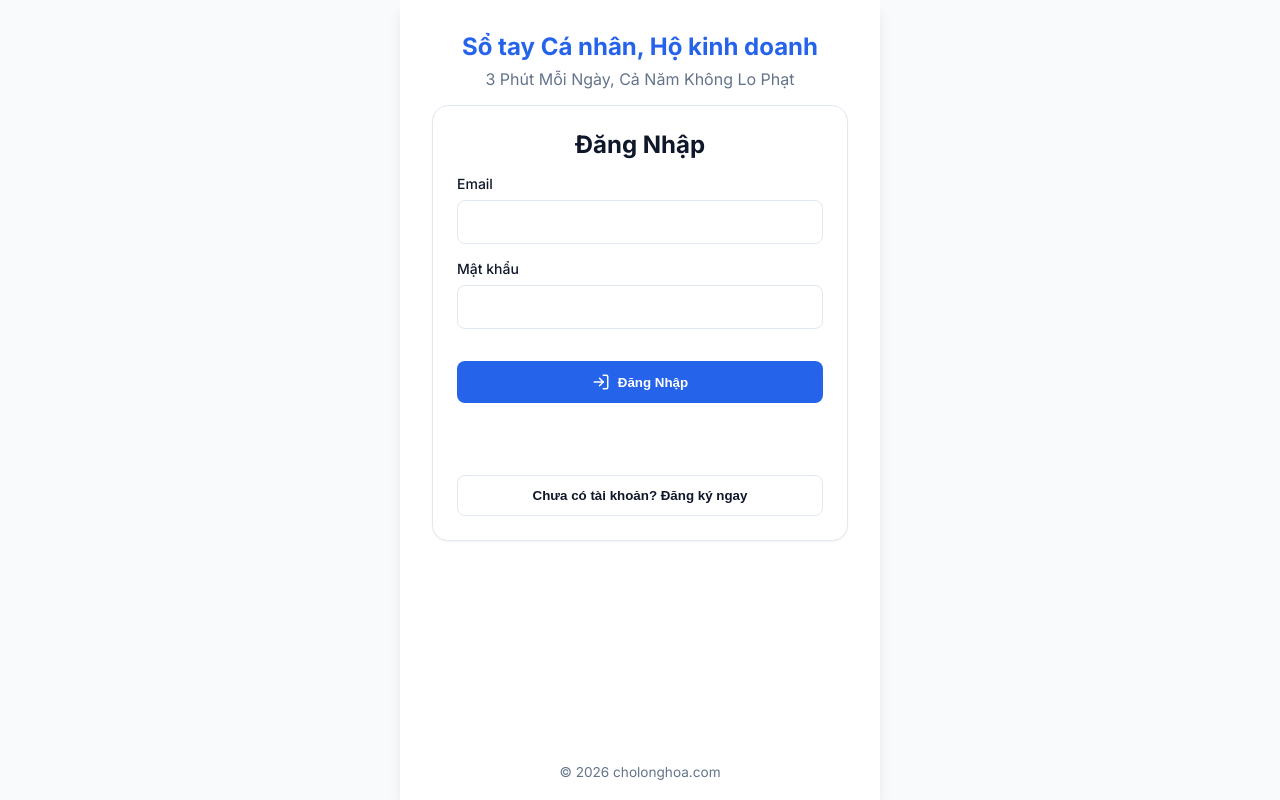
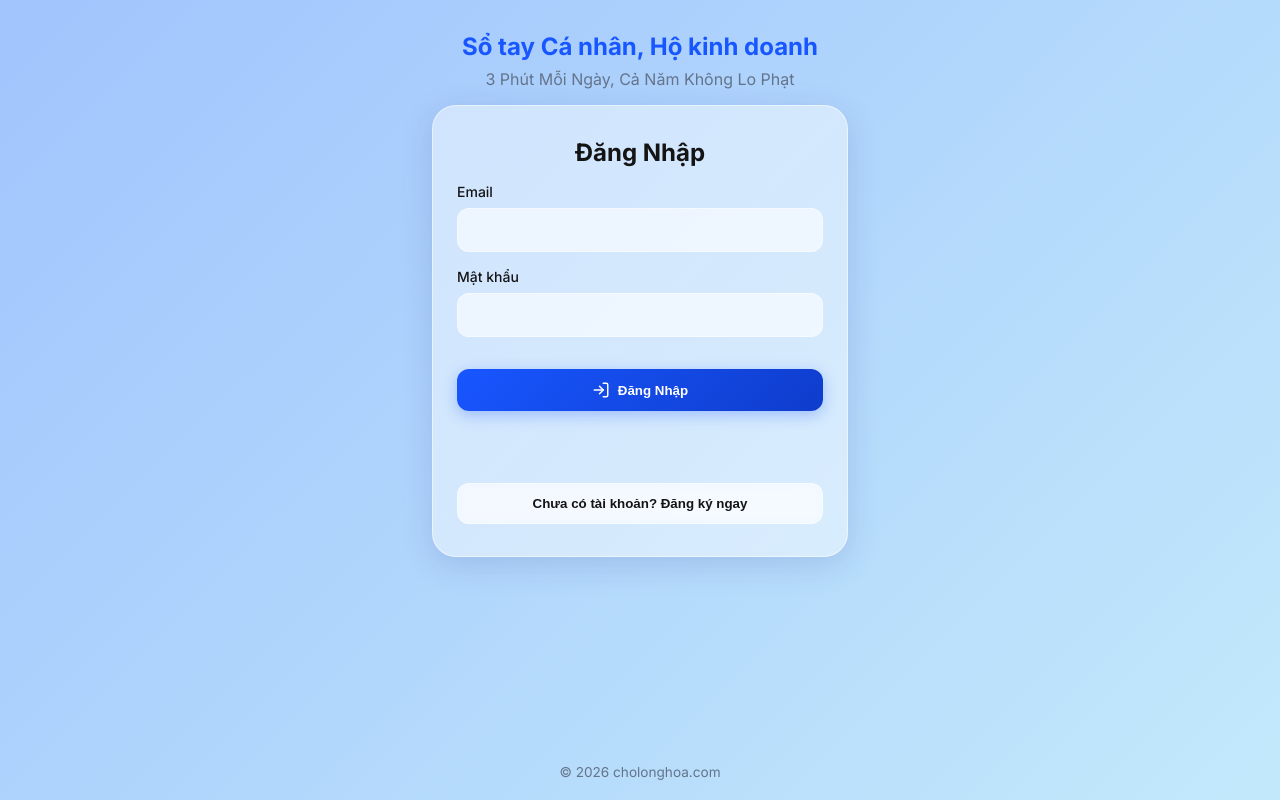
Before and after one commit to linhtayninh/webhoadon-frontend, a React (Vite) app: page /auth in a window 1280 px wide. Built offline with nearby package versions, Linux system fonts and the light colour scheme.

Commit message:
Update UI with Glassmorphism, Lazy loading, and optional password

```diff
--- a/src/App.jsx
+++ b/src/App.jsx
@@ -1,12 +1,15 @@
+import { lazy, Suspense } from 'react';
 import { BrowserRouter as Router, Routes, Route, Navigate } from 'react-router-dom';
-import Auth from './pages/Auth';
-import Dashboard from './pages/Dashboard';
-import TransactionForm from './pages/TransactionForm';
-import Report from './pages/Report';
-import Support from './pages/Support';
-import AdminDashboard from './pages/admin/AdminDashboard';
-import UpdateProfile from './pages/UpdateProfile';
+import LoadingSpinner from './components/LoadingSpinner';
 import './index.css';
+
+const Auth = lazy(() => import('./pages/Auth'));
+const Dashboard = lazy(() => import('./pages/Dashboard'));
+const TransactionForm = lazy(() => import('./pages/TransactionForm'));
+const Report = lazy(() => import('./pages/Report'));
+const Support = lazy(() => import('./pages/Support'));
+const AdminDashboard = lazy(() => import('./pages/admin/AdminDashboard'));
+const UpdateProfile = lazy(() => import('./pages/UpdateProfile'));
 
 const PrivateRoute = ({ children }) => {
   const token = localStorage.getItem('token');
@@ -18,6 +21,7 @@ function App() {
     <Router>
       <div className="app-container">
         <div style={{ flex: 1 }}>
+          <Suspense fallback={<LoadingSpinner />}>
             <Routes>
               <Route path="/auth" element={<Auth />} />
               <Route path="/update-profile" element={<UpdateProfile />} />
@@ -27,6 +31,7 @@ function App() {
               <Route path="/support" element={<PrivateRoute><Support /></PrivateRoute>} />
               <Route path="/admin" element={<PrivateRoute><AdminDashboard /></PrivateRoute>} />
             </Routes>
+          </Suspense>
         </div>
         <footer style={{ textAlign: 'center', padding: '1.25rem', color: 'var(--text-muted)', fontSize: '0.85rem' }}>
           &copy; 2026 cholonghoa.com
--- /dev/null
+++ b/src/components/LoadingSpinner.jsx
@@ -0,0 +1,27 @@
+export default function LoadingSpinner() {
+  return (
+    <div style={{
+      display: 'flex',
+      justifyContent: 'center',
+      alignItems: 'center',
+      minHeight: '100vh',
+      width: '100%',
+      backgroundColor: 'transparent'
+    }}>
+      <div style={{
+        width: '40px',
+        height: '40px',
+        border: '4px solid rgba(24, 86, 255, 0.2)',
+        borderTop: '4px solid #1856FF',
+        borderRadius: '50%',
+        animation: 'spin 1s linear infinite'
+      }}></div>
+      <style>{`
+        @keyframes spin {
+          0% { transform: rotate(0deg); }
+          100% { transform: rotate(360deg); }
+        }
+      `}</style>
+    </div>
+  );
+}
--- a/src/index.css
+++ b/src/index.css
@@ -2,24 +2,24 @@
 
 :root {
   /* Colors */
-  --primary: #2563eb;
-  --primary-hover: #1d4ed8;
+  --primary: #1856FF;
+  --primary-hover: #0f3dcc;
   --secondary: #10b981;
   --bg: #f8fafc;
-  --surface: #ffffff;
-  --text-main: #0f172a;
+  --surface: rgba(255, 255, 255, 0.45);
+  --text-main: #141414;
   --text-muted: #64748b;
-  --border: #e2e8f0;
-  --danger: #ef4444;
+  --border: rgba(255, 255, 255, 0.5);
+  --danger: #EA2143;
 
   /* Shadows */
   --shadow-sm: 0 1px 2px 0 rgb(0 0 0 / 0.05);
   --shadow-md: 0 4px 6px -1px rgb(0 0 0 / 0.1), 0 2px 4px -2px rgb(0 0 0 / 0.1);
-  --shadow-lg: 0 10px 15px -3px rgb(0 0 0 / 0.1), 0 4px 6px -4px rgb(0 0 0 / 0.1);
+  --shadow-lg: 0 8px 32px 0 rgba(31, 38, 135, 0.15); /* Glass shadow */
 
   /* Radius */
-  --radius-md: 0.5rem;
-  --radius-lg: 1rem;
+  --radius-md: 0.75rem;
+  --radius-lg: 1.5rem;
   --radius-full: 9999px;
 }
 
@@ -31,7 +31,8 @@
 
 body {
   font-family: 'Inter', sans-serif;
-  background-color: var(--bg);
+  background: linear-gradient(135deg, #a1c4fd 0%, #c2e9fb 100%);
+  background-attachment: fixed;
   color: var(--text-main);
   -webkit-font-smoothing: antialiased;
 }
@@ -41,8 +42,7 @@ body {
   max-width: 480px;
   margin: 0 auto;
   min-height: 100vh;
-  background-color: var(--surface);
-  box-shadow: var(--shadow-lg);
+  background-color: transparent;
   display: flex;
   flex-direction: column;
 }
@@ -62,19 +62,24 @@ body {
 }
 
 .btn-primary {
-  background-color: var(--primary);
+  background: linear-gradient(135deg, var(--primary), var(--primary-hover));
   color: white;
+  box-shadow: 0 4px 15px rgba(24, 86, 255, 0.3);
 }
 
 .btn-primary:hover {
-  background-color: var(--primary-hover);
-  transform: translateY(-1px);
+  transform: translateY(-2px);
+  box-shadow: 0 6px 20px rgba(24, 86, 255, 0.4);
 }
 
 .btn-secondary {
-  background-color: var(--surface);
+  background-color: rgba(255, 255, 255, 0.5);
+  backdrop-filter: blur(4px);
   border: 1px solid var(--border);
   color: var(--text-main);
+}
+.btn-secondary:hover {
+  background-color: rgba(255, 255, 255, 0.7);
 }
 
 .input-group {
@@ -94,8 +99,9 @@ body {
   padding: 0.75rem;
   border: 1px solid var(--border);
   border-radius: var(--radius-md);
+  background: rgba(255, 255, 255, 0.6);
   font-size: 1rem;
-  transition: border-color 0.2s ease;
+  transition: all 0.2s ease;
 }
 
 .input-group input:focus, .input-group select:focus {
@@ -106,9 +112,11 @@ body {
 
 .card {
   background: var(--surface);
+  backdrop-filter: blur(16px);
+  -webkit-backdrop-filter: blur(16px);
   border-radius: var(--radius-lg);
-  padding: 1.5rem;
-  box-shadow: var(--shadow-sm);
+  padding: 2rem 1.5rem;
+  box-shadow: var(--shadow-lg);
   border: 1px solid var(--border);
 }
 
--- a/src/pages/UpdateProfile.jsx
+++ b/src/pages/UpdateProfile.jsx
@@ -4,7 +4,7 @@ import api from '../services/api';
 
 export default function UpdateProfile() {
   const [formData, setFormData] = useState({
-    businessName: '', taxCode: '', address: '', businessLocation: '', businessType: ''
+    businessName: '', taxCode: '', address: '', businessLocation: '', businessType: '', password: ''
   });
   const navigate = useNavigate();
   const location = useLocation();
@@ -71,6 +71,14 @@ export default function UpdateProfile() {
             </select>
           </div>
 
+          <div className="input-group" style={{ marginTop: '1.5rem', borderTop: '1px solid var(--border)', paddingTop: '1rem' }}>
+            <label>Tạo Mật khẩu dự phòng (Không bắt buộc)</label>
+            <p style={{ fontSize: '0.8rem', color: 'var(--text-muted)', marginBottom: '0.5rem' }}>
+              Nếu tạo mật khẩu, sau này bạn có thể đăng nhập bằng Mật khẩu thay vì dùng Google.
+            </p>
+            <input type="password" name="password" placeholder="Nhập mật khẩu (nếu muốn)" onChange={handleChange} value={formData.password} />
+          </div>
+
           <button type="submit" className="btn btn-primary mt-4" style={{ width: '100%' }}>
             Lưu thông tin và Đăng nhập
           </button>
```
Lines whose indentation alone changed are shown as unchanged.
